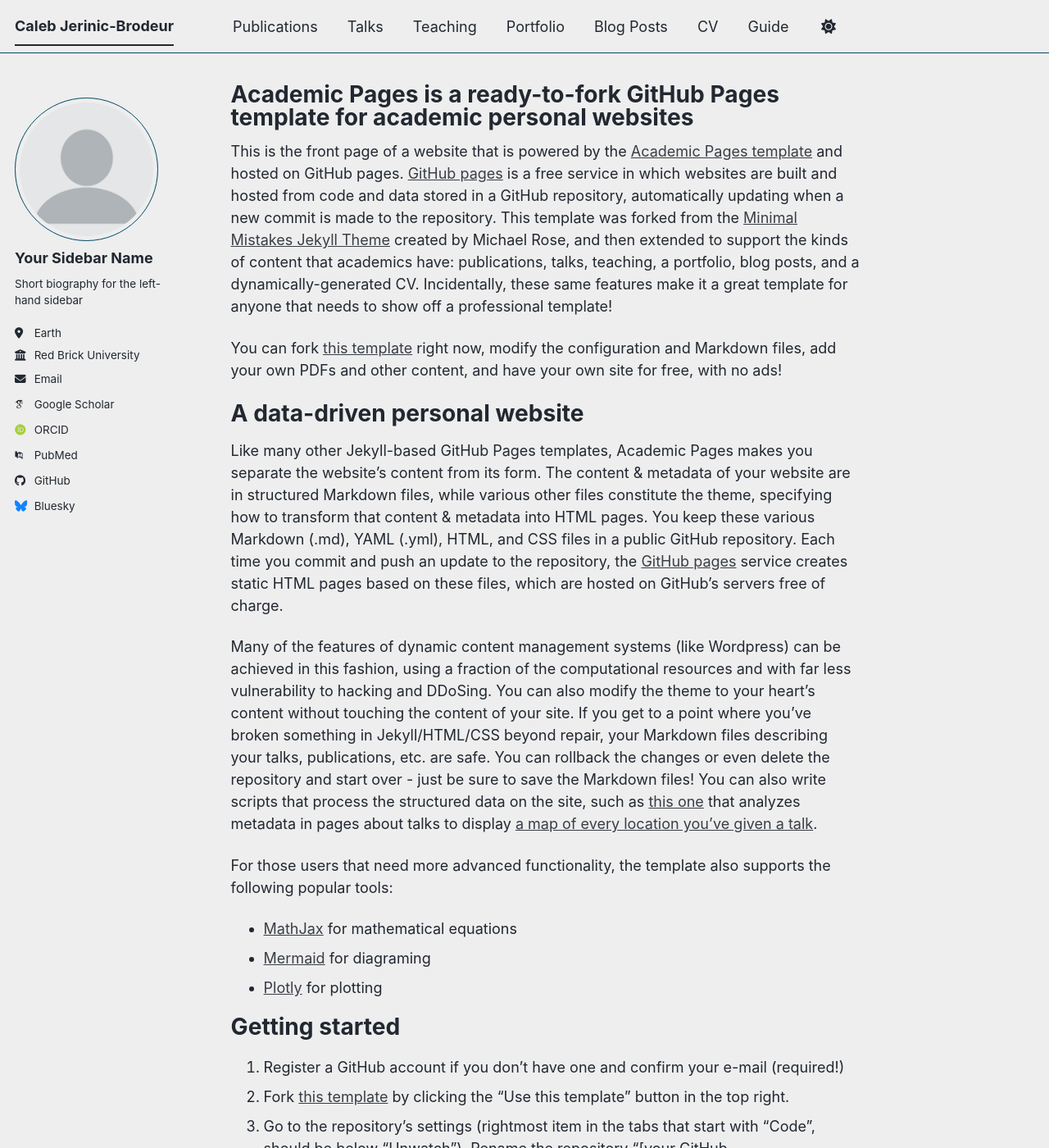
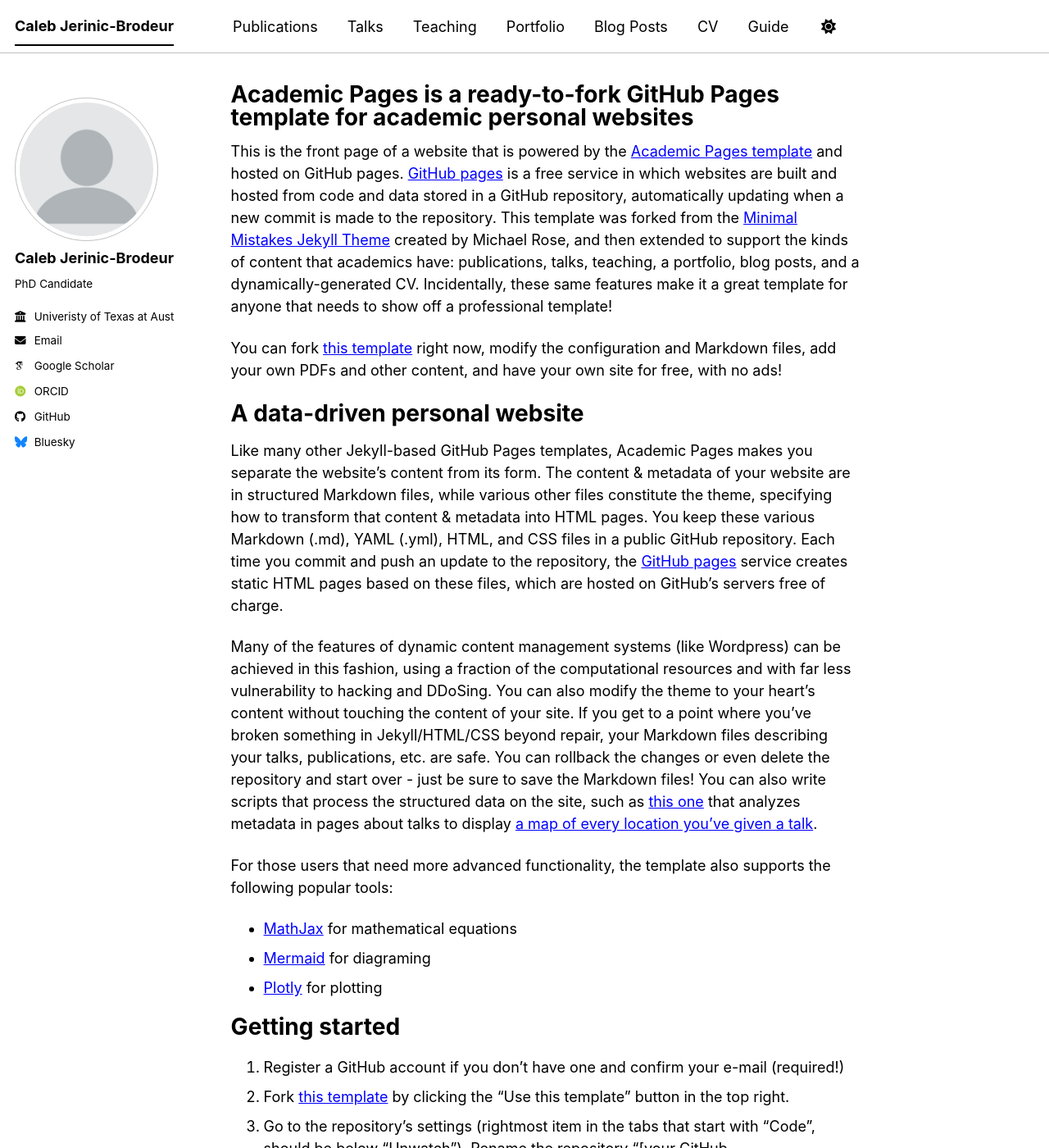
Before and after one commit to cjerinic/cjerinic.github.io, a Jekyll site: the page built from _pages/about.md, in a window 1280 px wide and 1400 px high. Shown: the whole window at 82% size. Built offline with Jekyll 4.4.1, drawn with Linux system fonts in a browser that asks for light colours; some web fonts are replaced; a script bundle is joined from its source files by our own code; library files that are not in the unit come from our copies; some of the changed text lies outside the part shown.

Commit message:
Update personal information in _config.yml

```diff
--- a/_config.yml
+++ b/_config.yml
@@ -8,10 +8,10 @@
 
 # Basic Site Settings
 locale                   : "en-US"
-site_theme               : "air" # The available themes options are "default", "air", "sunrise", "mint", "dirt" and "contrast"
+site_theme               : "contrast" # The available themes options are "default", "air", "sunrise", "mint", "dirt" and "contrast"
 title                    : "Caleb Jerinic-Brodeur"
 title_separator          : "-"
-name                     : &name "Your Name"
+name                     : &name "Home"
 description              : &description "Your Name's academic portfolio"   # Update this with a general description of your site, this is the default if not overridden by a page
 url                      : https://cjerinic.github.io # The base hostname & protocol for your site e.g. "https://[your GitHub username].github.io",
                                                            # or if you already have some other page hosted on Github then use "https://[your GitHub username].github.io/[Your Repo Name]"
@@ -24,24 +24,24 @@
 author:
   # Biographic information
   avatar           : "profile.png"
-  name             : "Your Sidebar Name"
+  name             : "Caleb Jerinic-Brodeur"
   pronouns         : # example: "she/her"
-  bio              : "Short biography for the left-hand sidebar"
-  location         : "Earth"
-  employer         : "Red Brick University"
+  bio              : "PhD Candidate"
+  location         : # location
+  employer         : "Univeristy of Texas at Austin"
   uri              : # URL
-  email            : "none@example.org"
+  email            : "cjerinic@utexas.edu"
 
   # Academic websites
   academia         : # URL
   arxiv            : # URL - Update with the correct link to your profile
-  googlescholar    : "https://scholar.google.com/citations?user=PS_CX0AAAAAJ"
+  googlescholar    : "https://scholar.google.com/citations?user=cmiwgzcAAAAJ&hl=en"
   inspire-hep      : # URL
   impactstory      : # URL
-  orcid            : "https://orcid.org/yourorcidurl"
+  orcid            : "https://orcid.org/0009-0002-6676-8584"
   semantic         : # URL
   ssrn             : # URL
-  pubmed           : "https://www.ncbi.nlm.nih.gov/pubmed/?term=john+snow"
+  pubmed           : # URL
   researchgate     : # URL
   scopus           : # URL
   zotero           : # URL
@@ -51,13 +51,13 @@
   bitbucket        : # Username - Update with your username on the site
   codepen          : # Username
   dribbble         : # Username
-  github           : "academicpages"
+  github           : "https://github.com/cjerinic"
   kaggle           : # Username
   stackoverflow    : # User number or user number and name (i.e., use "1" or "1/jeff-atwood")
 
   # Social media
   artstation       : # Username
-  bluesky          : "bsky.app" # Replace this with you Bluesky username
+  bluesky          : "https://bsky.app/profile/cjerinic.bsky.social"
   facebook         : # Username
   flickr           : # Username
   foursquare       : # Username
```
